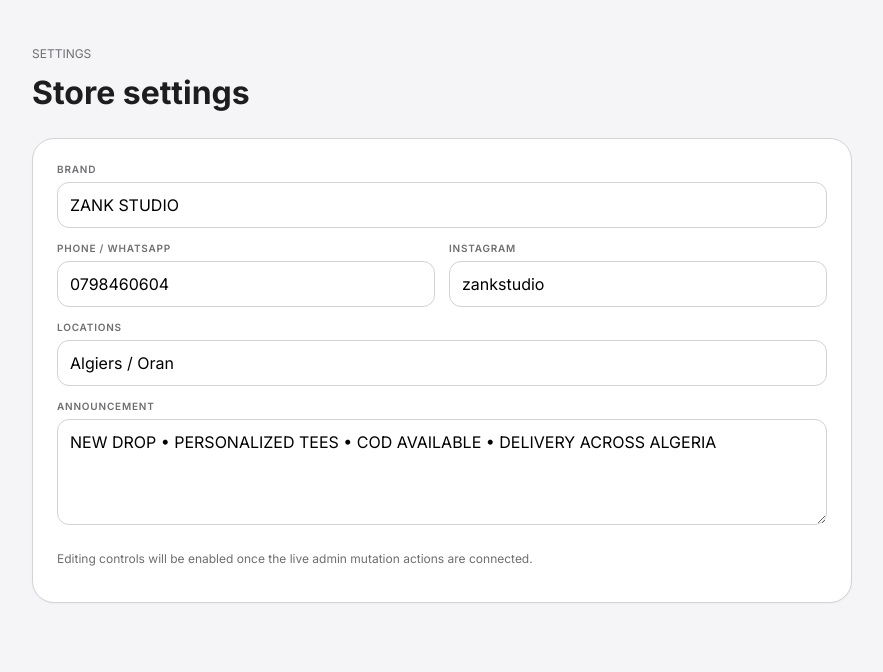
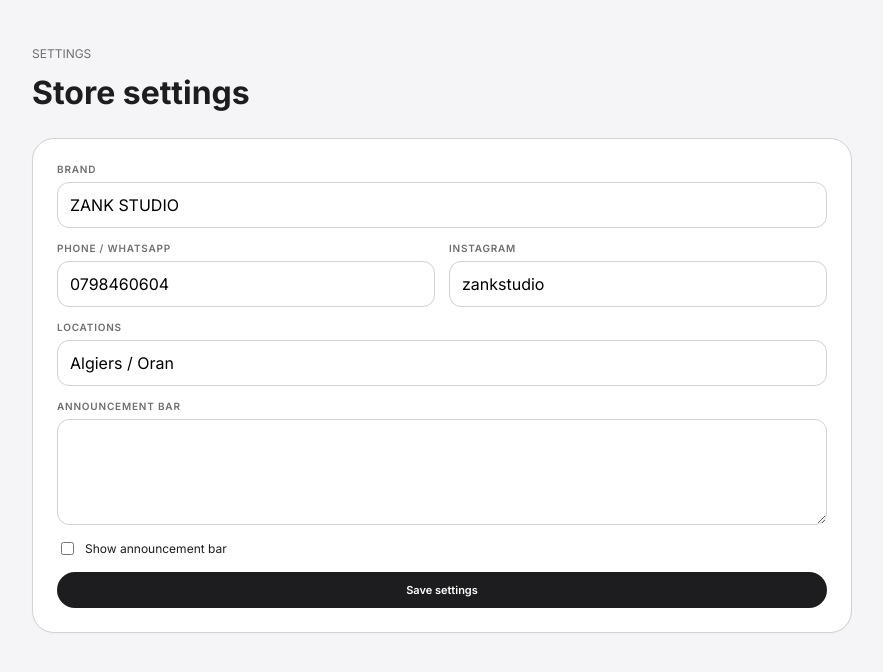
Before and after one commit to morphartz/zankstudio-store, a Next.js app: page /admin/settings in a window 1280 px wide. Shown: the top 672 px of the page, without its empty margins (2-885 px from the left). Built offline with nearby package versions, Linux system fonts and the light colour scheme; no server answers; the database is empty.

Commit message:
feat: make store settings editable

```diff
--- a/app/admin/settings/page.tsx
+++ b/app/admin/settings/page.tsx
@@ -1,7 +1,8 @@
-import { createClient } from "@/lib/supabase/server"
+import { createClient } from '@/lib/supabase/server'
+import { updateSettings } from '../actions'
 
-export default async function SettingsPage() {
-  const supabase = await createClient()
-  const { data: settings } = await supabase.from("store_settings").select("brand_name,phone,instagram,locations,announcement_text,announcement_enabled").eq("id",true).single()
-  return <main className="admin-page"><div className="admin-main"><div className="admin-top"><div><p className="muted">SETTINGS</p><h1 style={{margin:"4px 0 0"}}>Store settings</h1></div></div><div className="panel form" style={{padding:24,maxWidth:820}}><div className="field"><label>Brand</label><input value={settings?.brand_name ?? "ZANK STUDIO"} readOnly /></div><div className="split"><div className="field"><label>Phone / WhatsApp</label><input value={settings?.phone ?? "0798460604"} readOnly /></div><div className="field"><label>Instagram</label><input value={settings?.instagram ?? "zankstudio"} readOnly /></div></div><div className="field"><label>Locations</label><input value={settings?.locations ?? "Algiers / Oran"} readOnly /></div><div className="field"><label>Announcement</label><textarea rows={4} value={settings?.announcement_text ?? "NEW DROP • PERSONALIZED TEES • COD AVAILABLE • DELIVERY ACROSS ALGERIA"} readOnly /></div><p className="muted">Editing controls will be enabled once the live admin mutation actions are connected.</p></div></div></main>
+export default async function SettingsPage(){
+ const supabase=await createClient()
+ const {data:s}=await supabase.from('store_settings').select('brand_name,phone,instagram,locations,announcement_text,announcement_enabled').eq('id',true).single()
+ return <main className="admin-page"><div className="admin-main"><div className="admin-top"><div><p className="muted">SETTINGS</p><h1 style={{margin:'4px 0 0'}}>Store settings</h1></div></div><form action={updateSettings} className="panel form" style={{padding:24,maxWidth:820}}><div className="field"><label>Brand</label><input name="brand_name" defaultValue={s?.brand_name||'ZANK STUDIO'}/></div><div className="split"><div className="field"><label>Phone / WhatsApp</label><input name="phone" defaultValue={s?.phone||'0798460604'}/></div><div className="field"><label>Instagram</label><input name="instagram" defaultValue={s?.instagram||'zankstudio'}/></div></div><div className="field"><label>Locations</label><input name="locations" defaultValue={s?.locations||'Algiers / Oran'}/></div><div className="field"><label>Announcement bar</label><textarea name="announcement_text" rows={4} defaultValue={s?.announcement_text||''}/></div><label style={{display:'flex',gap:8,alignItems:'center',fontSize:12}}><input type="checkbox" name="announcement_enabled" defaultChecked={s?.announcement_enabled}/> Show announcement bar</label><button className="btn-black">Save settings</button></form></div></main>
 }
```
